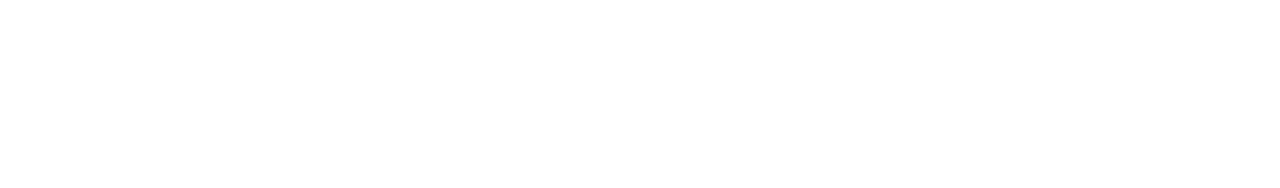
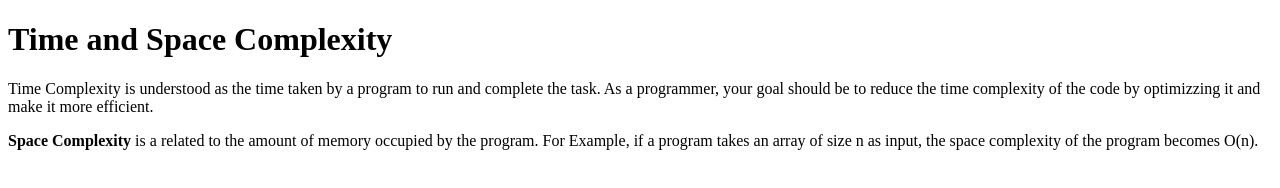
Before and after one commit to acciojob/time-and-space-complexity-anmolkaur2404, a website: page main.html in a window 1280 px wide. Drawn offline with Linux system fonts and the light colour scheme.

Commit message:
created a submission

```diff
--- a/main.html
+++ b/main.html
@@ -8,7 +8,11 @@
 
 <body>
 	<!-- the entire body must be written by student -->
-    <script type="text/javascript" src="./script.js">
+	<h1>Time and Space Complexity</h1>
+	<p>Time Complexity is understood as the time taken by a program to run and complete the task. As a programmer, your goal should be to reduce the time complexity of the code by optimizzing it and make it more efficient.</p>
+
+	<p><b>Space Complexity</b> is a related to the amount of memory occupied by the program. For Example, if a program takes an array of size n as input, the space complexity of the program becomes O(n).</p>
+	<script type="text/javascript" src="./script.js">
 </script>
 
 </body>
```
